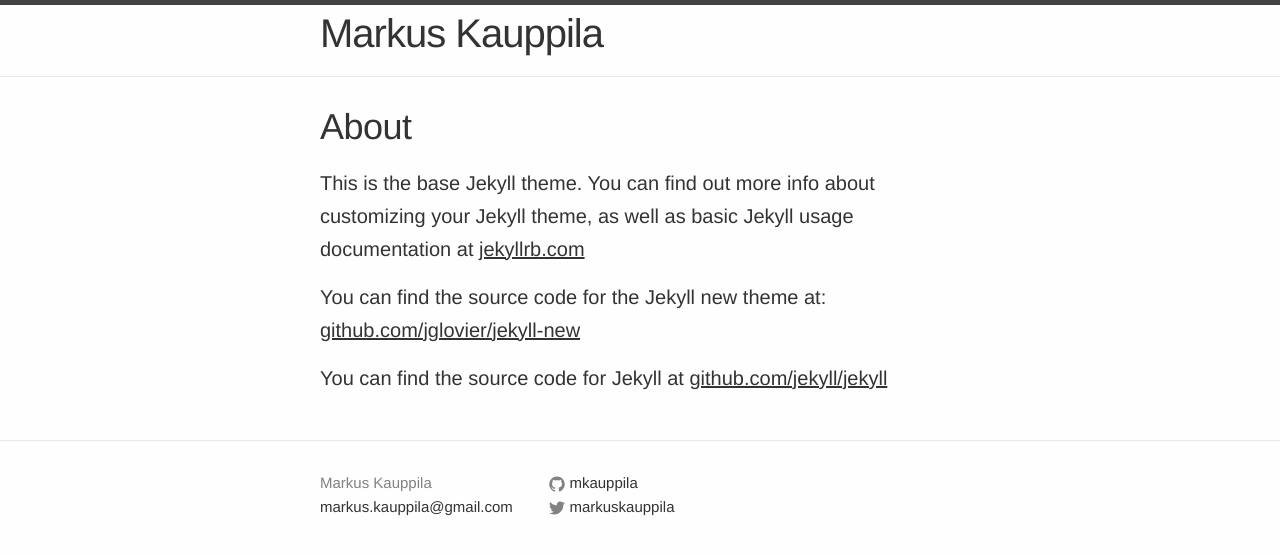
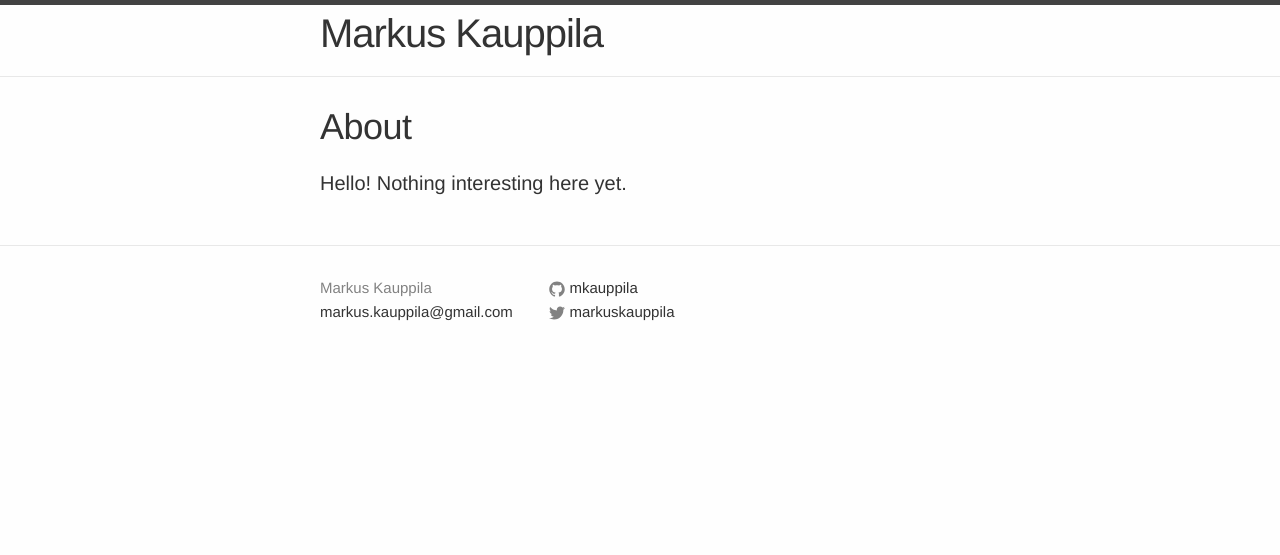
Before and after one commit to mkauppila/mkauppila.github.io, a Jekyll site: the page built from about.md, in a window 1280 px wide. Shown: the top 555 px of the page. Built offline with Jekyll 4.4.1, drawn with Linux system fonts in a browser that asks for light colours.

Commit message:
Clean up about.html

```diff
--- a/about.md
+++ b/about.md
@@ -4,8 +4,4 @@
 permalink: /about/
 ---
 
-This is the base Jekyll theme. You can find out more info about customizing your Jekyll theme, as well as basic Jekyll usage documentation at [jekyllrb.com](http://jekyllrb.com/)
-
-You can find the source code for the Jekyll new theme at: [github.com/jglovier/jekyll-new](https://github.com/jglovier/jekyll-new)
-
-You can find the source code for Jekyll at [github.com/jekyll/jekyll](https://github.com/jekyll/jekyll)
+Hello! Nothing interesting here yet.
```
